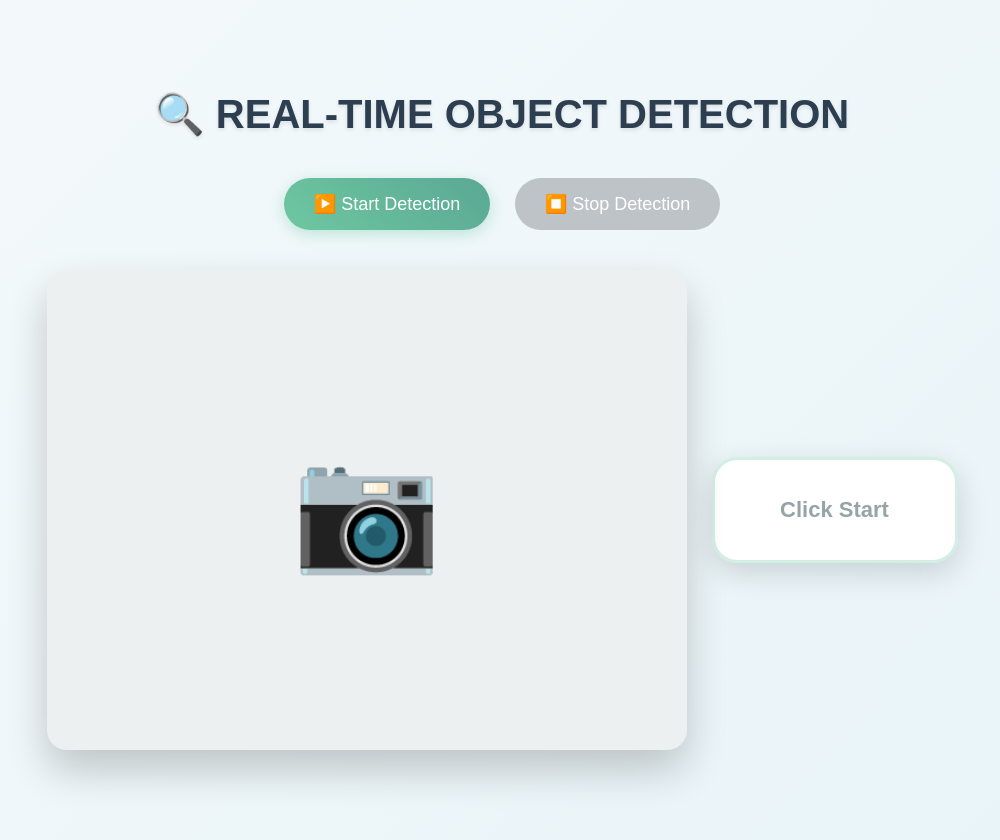
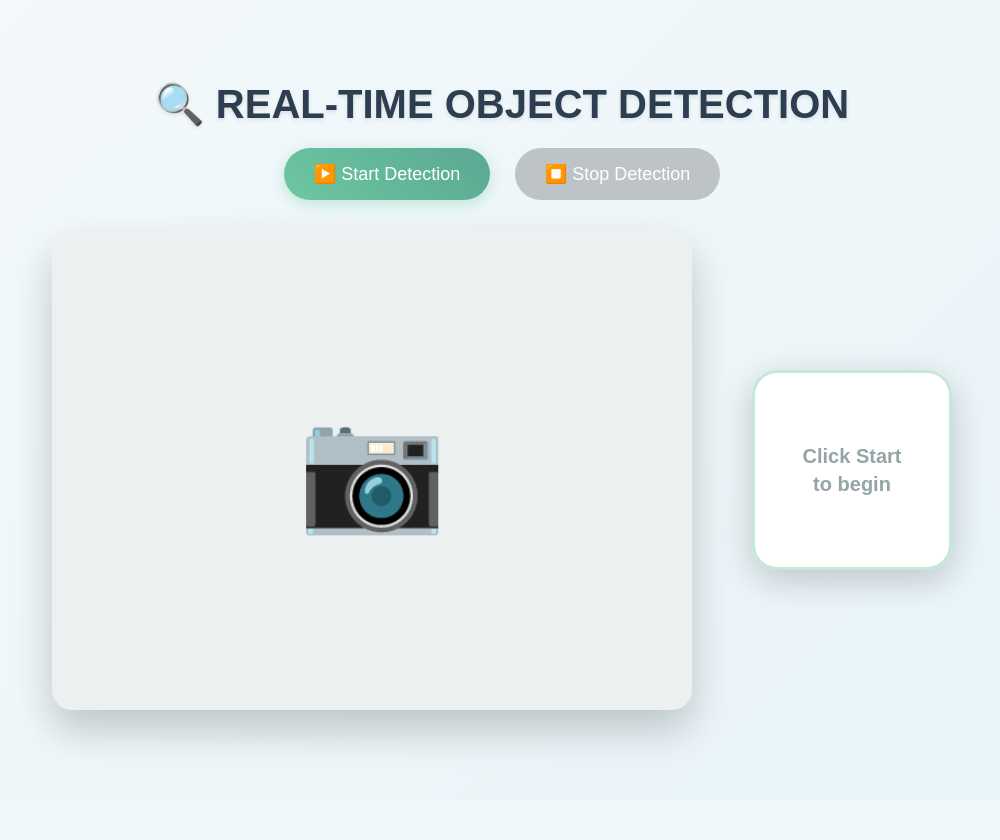
Before and after one commit to 245124737110/obj, a Flask app: page / in a window 1280 px wide. Shown: the whole page, without its empty margins (138-1138 px from the left). After the commit the page ends 749 px from the top, so only its background shows below. Run offline with Flask 3, Linux system fonts and the light colour scheme.

Commit message:
Update index.html

```diff
--- a/templates/index.html
+++ b/templates/index.html
@@ -4,39 +4,44 @@
     <meta charset="UTF-8">
     <title>Real-Time Object Detection</title>
     <style>
+        * { margin: 0; padding: 0; box-sizing: border-box; }
         body {
             font-family: Arial, sans-serif;
             background: linear-gradient(135deg, #f4f9fb 0%, #e8f4f8 100%);
-            text-align: center; padding: 20px; margin: 0; min-height: 100vh;
             display: flex; flex-direction: column; align-items: center; justify-content: center;
+            min-height: 100vh; padding: 20px;
         }
-        h1 { margin: 20px 0; color: #2c3e50; font-size: 2.5em; text-shadow: 0 2px 4px rgba(0,0,0,0.1); }
-        .controls { margin: 20px 0; }
-        button { padding: 15px 30px; border: none; background: linear-gradient(45deg, #6ec7a1, #5aa893); color: white; font-size: 18px; border-radius: 30px; cursor: pointer; margin: 0 10px; box-shadow: 0 4px 15px rgba(110,199,161,0.4); transition: all 0.3s; }
+        h1 { color: #2c3e50; font-size: 2.5em; text-shadow: 0 2px 4px rgba(0,0,0,0.1); margin-bottom: 20px; }
+        .controls { margin-bottom: 20px; }
+        button {
+            padding: 15px 30px; border: none; background: linear-gradient(45deg, #6ec7a1, #5aa893);
+            color: white; font-size: 18px; border-radius: 30px; cursor: pointer; margin: 0 10px;
+            box-shadow: 0 4px 15px rgba(110,199,161,0.4); transition: all 0.3s;
+        }
         button:hover:not(:disabled) { transform: translateY(-2px); box-shadow: 0 6px 20px rgba(110,199,161,0.6); }
         button:disabled { background: #bdc3c7; cursor: not-allowed; box-shadow: none; }
 
-        .camera-section {
-            display: flex; align-items: center; gap: 25px; margin: 20px 0;
+        .detection-area {
+            position: relative; width: 900px; height: 500px; margin: 0 auto;
         }
 
         .video-container {
-            position: relative; width: 640px; height: 480px; border-radius: 20px;
-            box-shadow: 0 20px 40px rgba(0,0,0,0.2); background: #ecf0f1;
-            display: flex; align-items: center; justify-content: center;
+            position: absolute; left: 0; top: 10px; width: 640px; height: 480px;
+            border-radius: 20px; box-shadow: 0 20px 40px rgba(0,0,0,0.2);
+            background: #ecf0f1; display: flex; align-items: center; justify-content: center;
         }
 
         #video { width: 100%; height: 100%; border-radius: 20px; object-fit: cover; display: none; }
         .camera-icon { font-size: 120px; color: #bdc3c7; display: block; }
 
-        .counts-display {
-            padding: 20px 30px; background: rgba(255,255,255,0.98); border-radius: 25px;
-            box-shadow: 0 10px 30px rgba(0,0,0,0.15); font-size: 22px; font-weight: bold;
-            color: #6ec7a1; min-width: 180px; min-height: 60px; max-height: 120px;
+        .counts-panel {
+            position: absolute; right: 0; top: 50%; transform: translateY(-50%);
+            width: 200px; height: 200px; padding: 25px; background: rgba(255,255,255,0.98);
+            border-radius: 25px; box-shadow: 0 10px 35px rgba(0,0,0,0.2); border: 3px solid rgba(110,199,161,0.4);
             display: flex; flex-direction: column; align-items: center; justify-content: center;
-            border: 3px solid rgba(110,199,161,0.3);
+            font-size: 20px; font-weight: bold; color: #6ec7a1;
         }
-        .counts-list { margin: 0; line-height: 1.4; }
+        .counts-list { text-align: center; line-height: 1.4; }
         .no-detection { color: #95a5a6; }
         .detecting { color: #3498db; font-style: italic; }
     </style>
@@ -48,13 +53,13 @@
         <button id="stopBtn" onclick="stopDetection()" disabled>⏹️ Stop Detection</button>
     </div>
 
-    <div class="camera-section">
+    <div class="detection-area">
         <div class="video-container">
             <video id="video" autoplay muted playsinline></video>
             <div class="camera-icon" id="cameraIcon">📷</div>
         </div>
-        <div class="counts-display no-detection" id="counts">
-            <div>Click Start</div>
+        <div class="counts-panel no-detection" id="counts">
+            <div class="counts-list">Click Start<br>to begin</div>
         </div>
     </div>
 
@@ -74,7 +79,8 @@
             video.style.display = 'none';
             if (canvasOverlay && canvasOverlay.parentNode) canvasOverlay.parentNode.removeChild(canvasOverlay);
             cameraIcon.style.display = 'block';
-            countsEl.innerHTML = '<div>Ready</div>'; countsEl.classList.add('no-detection');
+            countsEl.innerHTML = '<div class="counts-list">Ready to<br>detect</div>';
+            countsEl.classList.add('no-detection');
         }
 
         function hideCameraIcon() {
@@ -84,7 +90,8 @@
         function createOverlay() {
             canvasOverlay = document.createElement('canvas');
             canvasOverlay.style.position = 'absolute'; canvasOverlay.style.top = '0'; canvasOverlay.style.left = '0';
-            canvasOverlay.width = 640; canvasOverlay.height = 480; canvasOverlay.style.borderRadius = '20px'; canvasOverlay.style.pointerEvents = 'none';
+            canvasOverlay.width = 640; canvasOverlay.height = 480; canvasOverlay.style.borderRadius = '20px';
+            canvasOverlay.style.pointerEvents = 'none';
             ctxOverlay = canvasOverlay.getContext('2d');
             document.querySelector('.video-container').appendChild(canvasOverlay);
         }
@@ -100,7 +107,8 @@
                 createOverlay();
                 startBtn.disabled = true; stopBtn.disabled = false;
                 hideCameraIcon(); video.style.display = 'block'; video.play();
-                countsEl.innerHTML = '<div>🔍 Detecting...</div>'; countsEl.classList.add('detecting');
+                countsEl.innerHTML = '<div class="counts-list">🔍<br>Detecting...</div>';
+                countsEl.classList.add('detecting');
                 intervalId = setInterval(sendFrameForDetection, 400);
             }).catch(() => startBtn.disabled = false);
         }
@@ -131,15 +139,16 @@
 
                     ctxOverlay.clearRect(0, 0, 640, 480);
 
-                    // Counts on right side
+                    // Counts right beside camera
                     if (data.counts && Object.keys(data.counts).length > 0) {
                         const countItems = Object.entries(data.counts)
                             .map(([cls, cnt]) => `<div><strong>${cls}: ${cnt}</strong></div>`)
                             .join('');
-                        countsEl.innerHTML = countItems;
+                        countsEl.innerHTML = `<div class="counts-list">${countItems}</div>`;
                         countsEl.classList.remove('no-detection', 'detecting');
                     } else {
-                        countsEl.innerHTML = '<div>No objects</div>'; countsEl.classList.add('no-detection');
+                        countsEl.innerHTML = '<div class="counts-list">No objects</div>';
+                        countsEl.classList.add('no-detection');
                     }
 
                     // Boxes (name only)
@@ -151,13 +160,16 @@
 
                             const text = obj.label;
                             ctxOverlay.font = 'bold 20px Arial'; const tw = ctxOverlay.measureText(text).width;
-                            ctxOverlay.fillStyle = 'rgba(0,255,65,0.95)'; ctxOverlay.fillRect(x1, Math.max(0,y1-30), tw+12, 28);
-                            ctxOverlay.fillStyle = '#000'; ctxOverlay.textAlign = 'left'; ctxOverlay.textBaseline = 'middle';
+                            ctxOverlay.fillStyle = 'rgba(0,255,65,0.95)';
+                            ctxOverlay.fillRect(x1, Math.max(0,y1-30), tw+12, 28);
+                            ctxOverlay.fillStyle = '#000'; ctxOverlay.textAlign = 'left';
+                            ctxOverlay.textBaseline = 'middle';
                             ctxOverlay.fillText(text, x1+6, Math.max(16,y1-14));
                         });
                     }
                 } catch (e) {
-                    countsEl.innerHTML = '<div>Error</div>'; countsEl.classList.add('no-detection');
+                    countsEl.innerHTML = '<div class="counts-list">Error</div>';
+                    countsEl.classList.add('no-detection');
                 } finally {
                     inFlight = false;
                 }
```
